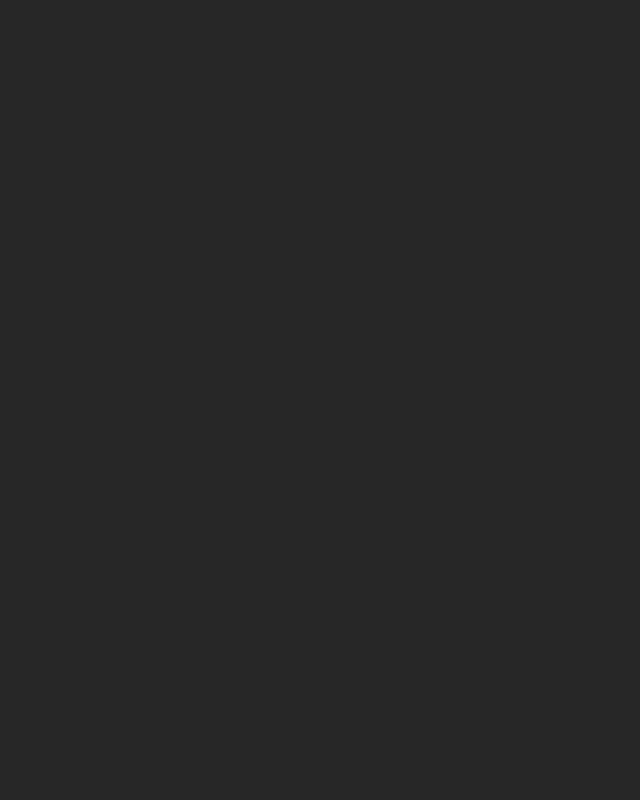
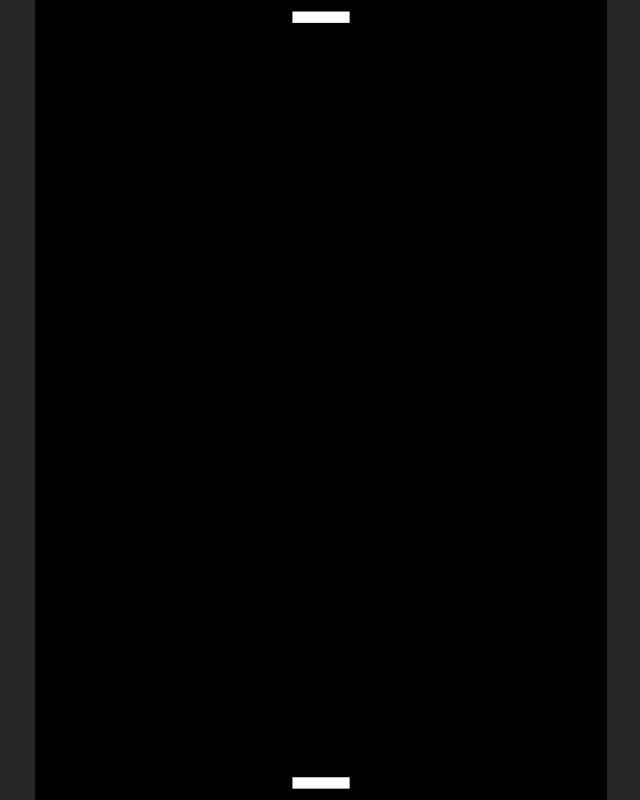
Before and after one commit to StevenWuTG/pong-game-js, a plain HTML site: page index.html in a window 1280 px wide. Shown: the whole page, without its empty margins (319-959 px from the left). Drawn offline with Linux system fonts and the light colour scheme.

Commit message:
canvas and paddles set up

```diff
--- a/game.css
+++ b/game.css
@@ -6,6 +6,7 @@ body {
     font-family: "Courier New", Courier, monospace;
     width: 100vw;
     height: 100vh;
+
 }
 
 .title {
--- a/game.js
+++ b/game.js
@@ -0,0 +1,48 @@
+const { body } = document
+//canvas code
+const canvas = document.createElement('canvas')
+const context = canvas.getContext('2d')
+
+const width = 500
+const height = 700
+
+const screenWidth = window.screen.width
+const canvasPosition = screenWidth / 2 - width / 2
+const isMobile = window.matchMedia('(max-width: 600px)')
+
+//paddle code
+const paddleHeight = 10
+const paddleWidth = 50
+const paddleDiff = 25
+let paddleBottomX = 225
+let paddleTopX = 225
+let playerMoved = false
+let paddleContact = false
+
+
+//generating canvas
+
+const renderCanvas = () => {
+    //canvas background
+    context.fillStyle = 'black'
+    context.fillRect( 0, 0, width, height)
+
+    //paddle color
+    context.fillStyle = 'white'
+
+    //player paddle
+    context.fillRect(paddleBottomX, height - 20, paddleWidth, paddleHeight)
+
+    //bot paddle
+    context.fillRect(paddleTopX, 10, paddleWidth, paddleHeight)
+
+}
+
+const createCanvas = () => {
+    canvas.width = width
+    canvas.height = height
+    body.appendChild(canvas)
+    renderCanvas()
+}
+
+createCanvas()
```
